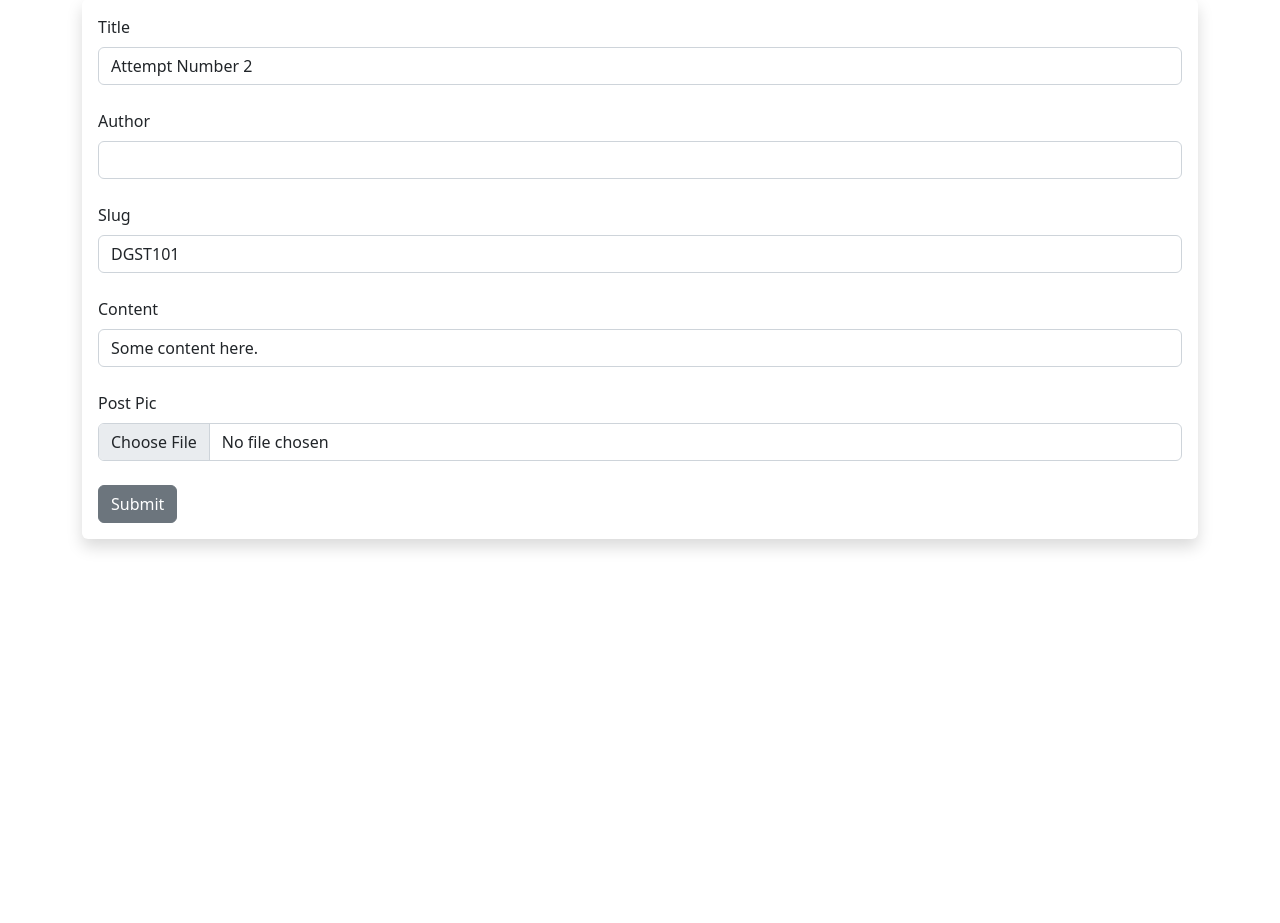
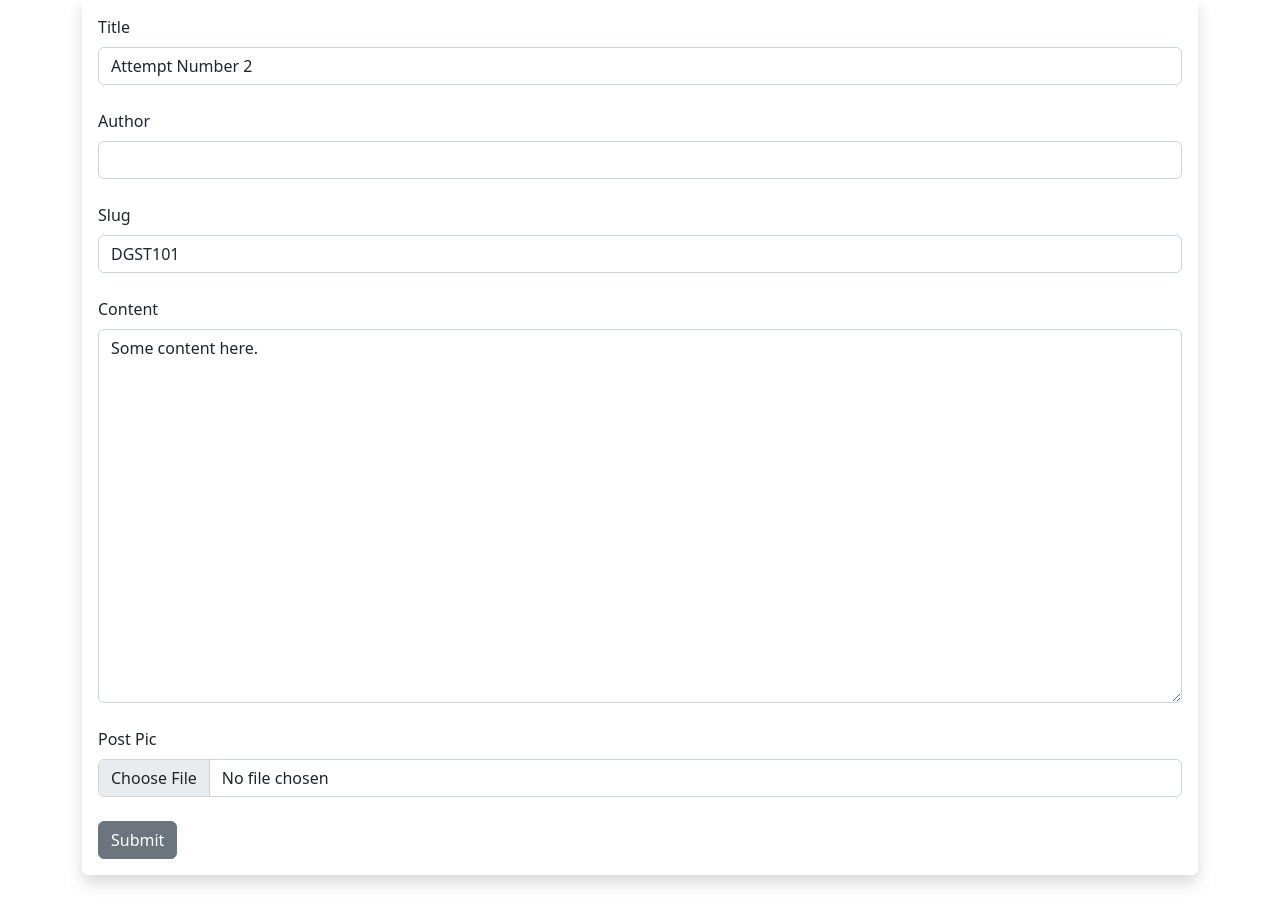
Before and after one commit to rpersing/personal_website, a Flask app: page /blog/edit/2 in a window 1280 px wide. Shown: the part 137-1060 px from the top of the page. Before the commit the page ends 687 px from the top, so only its background shows below. Run offline with Flask 2, Linux system fonts and the light colour scheme; a user stored in the database is signed in; data comes from the database, SQL or seed files in the repository; both versions use the stored data as it was after the commit; some libraries are stand-ins or nearby versions.

Commit message:
updated blogpost form

```diff
--- a/blog/app.py
+++ b/blog/app.py
@@ -75,7 +75,7 @@ def edit_post(id):
         form.author.data = post.author
         form.slug.data = post.slug
         form.content.data = post.content
-        return render_template('edit_post.html', form=form)
+        return render_template('edit_post.html', page="Edit Post", form=form)
     else:
         return render_template('blog.html', page="Edit Post", form=form)
 
--- a/blog/forms.py
+++ b/blog/forms.py
@@ -18,7 +18,7 @@ class RegisterForm(FlaskForm):
 
 class BlogpostForm(FlaskForm):
     title = StringField("Title", validators=[DataRequired()])
-    content = StringField('Content', validators=[DataRequired()])
+    content = StringField('Content', validators=[DataRequired()], widget=TextArea())
     author = StringField("Author")
     slug = StringField("Slug", validators=[DataRequired()])
     post_pic = FileField("Post Pic")
--- a/blog/templates/edit_post.html
+++ b/blog/templates/edit_post.html
@@ -22,7 +22,7 @@
         <br/>
 
         {{ form.content.label(class="form-label") }}
-        {{ form.content(class="form-control", rows="10") }}
+        {{ form.content(class="form-control", rows="15") }}
         <br/>
 
         {{ form.post_pic.label(class="form-label") }}
```
Also changed, not shown: blog/templates/add_post.html (+7 -2 lines), blog/templates/post.html (+7 -2 lines), blog/database.db, blog/static/images/e86505bb-dace-11ec-b78c-b40edec6df8a_dr.strain.png (added).
